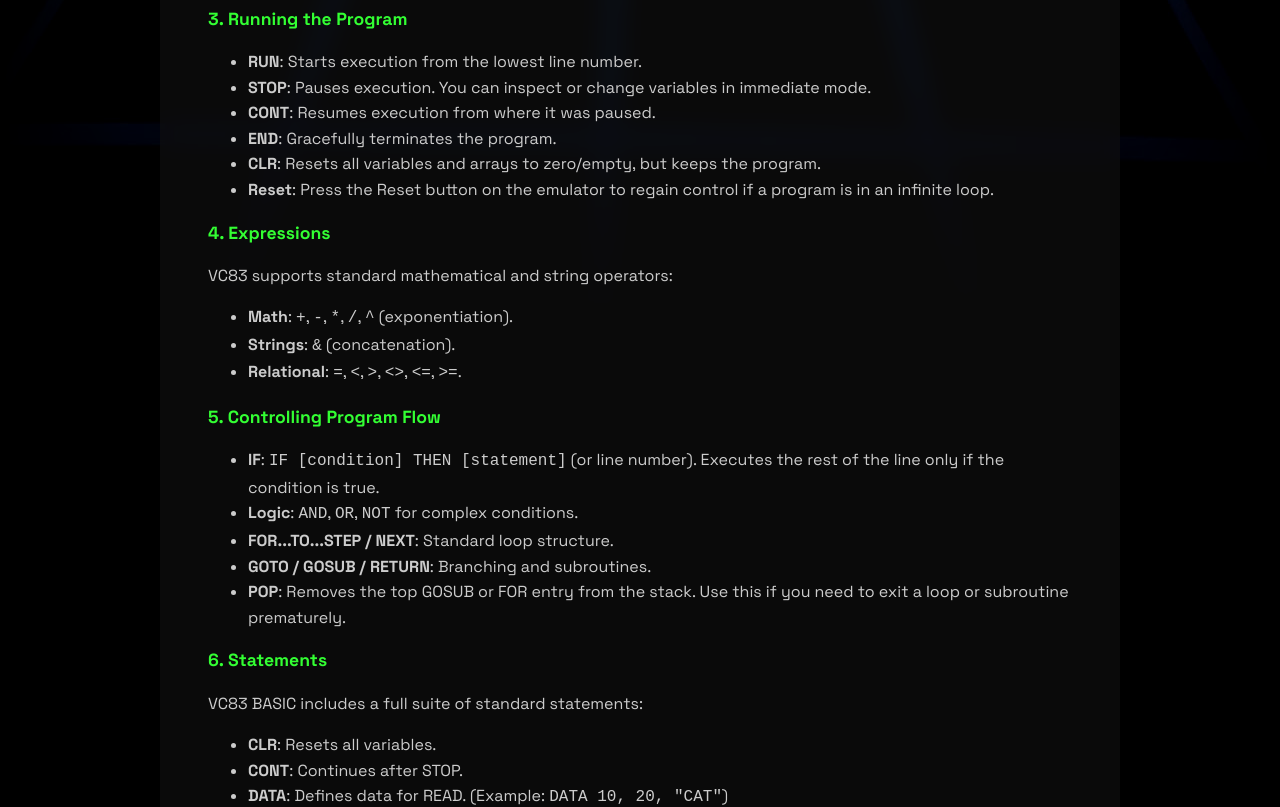
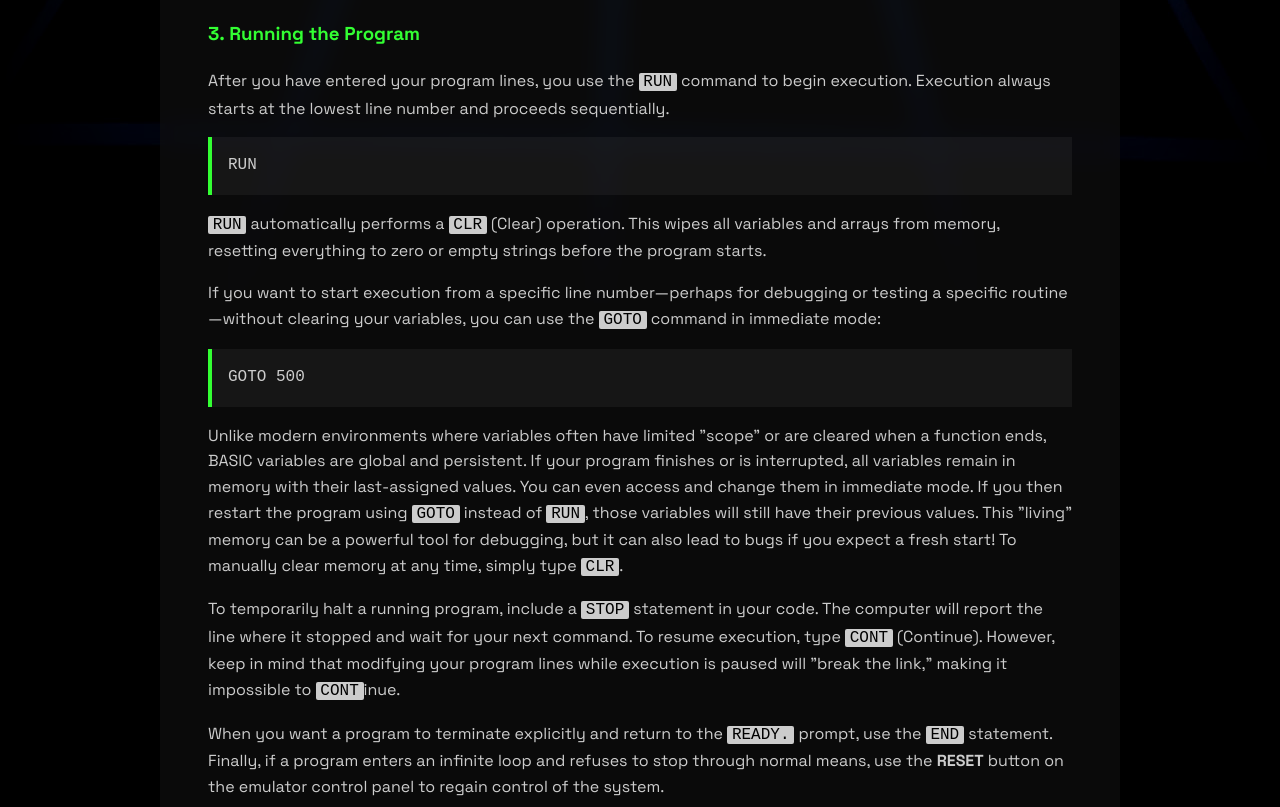
Before and after one commit to willisblackburn/vc83web, a React (Vite) app: page / in a window 1280 px wide. Shown: the part 1120-1927 px from the top of the page. Built offline with nearby package versions, Linux system fonts and the light colour scheme.

Commit message:
User manual improvements

```diff
--- a/src/index.css
+++ b/src/index.css
@@ -296,13 +296,22 @@ h2 {
   font-size: 2rem;
 }
 
-.content-area-panel h2 {
+.content-area-panel h2,
+.content-area-panel h3 {
   color: var(--retro-green);
 }
 
 .page-content {
   line-height: 1.6;
   font-size: 1.0rem;
+}
+
+.page-content code {
+  font-family: var(--font-mono);
+  background-color: var(--retro-gray);
+  color: #000;
+  padding: 0 0.3rem;
+  border-radius: 2px;
 }
 
 .page-content a {
--- a/src/pages/Manual.tsx
+++ b/src/pages/Manual.tsx
@@ -3,7 +3,7 @@ import React from 'react';
 const Manual: React.FC = () => {
   return (
     <>
-      <h2>1. Immediate Mode</h2>
+      <h3>1. Immediate Mode</h3>
       <p>
         You can enter any BASIC statement without a line number to execute it immediately.
         This is useful for calculations or testing commands.
@@ -13,7 +13,7 @@ const Manual: React.FC = () => {
         <li><strong>Example</strong>: <code>INPUT A$: PRINT "HELLO ";A$</code></li>
       </ul>
 
-      <h2>2. Entering and Editing the Program</h2>
+      <h3>2. Entering and Editing the Program</h3>
       <p>
         Lines starting with a line number (1–65535) are stored in memory as part of your program.
       </p>
@@ -24,17 +24,48 @@ const Manual: React.FC = () => {
         <li><strong>NEW</strong>: Erases the entire program and all variables from memory.</li>
       </ul>
 
-      <h2>3. Running the Program</h2>
-      <ul>
-        <li><strong>RUN</strong>: Starts execution from the lowest line number.</li>
-        <li><strong>STOP</strong>: Pauses execution. You can inspect or change variables in immediate mode.</li>
-        <li><strong>CONT</strong>: Resumes execution from where it was paused.</li>
-        <li><strong>END</strong>: Gracefully terminates the program.</li>
-        <li><strong>CLR</strong>: Resets all variables and arrays to zero/empty, but keeps the program.</li>
-        <li><strong>Reset</strong>: Press the Reset button on the emulator to regain control if a program is in an infinite loop.</li>
-      </ul>
+      <h3>3. Running the Program</h3>
+      <p>
+        After you have entered your program lines, you use the <code>RUN</code> command to begin execution.
+        Execution always starts at the lowest line number and proceeds sequentially.
+      </p>
+      <div className="code">
+        RUN
+      </div>
+      <p>
+        <code>RUN</code> automatically performs a <code>CLR</code> (Clear) operation. This wipes all variables
+        and arrays from memory, resetting everything to zero or empty strings before the program starts.
+      </p>
+      <p>
+        If you want to start execution from a specific line number—perhaps for debugging or testing a specific routine—without
+        clearing your variables, you can use the <code>GOTO</code> command in immediate mode:
+      </p>
+      <div className="code">
+        GOTO 500
+      </div>
+      <p>
+        Unlike modern environments where variables often have limited "scope" or are cleared when a function ends,
+        BASIC variables are global and persistent. If your program finishes or is interrupted,
+        all variables remain in memory with their last-assigned values. You can even access and change them
+        in immediate mode. If you then restart the program using <code>GOTO</code> instead of <code>RUN</code>,
+        those variables will still have their previous values. This "living" memory can be a powerful tool
+        for debugging, but it can also lead to bugs if you expect a fresh start! To manually clear
+        memory at any time, simply type <code>CLR</code>.
+      </p>
+      <p>
+        To temporarily halt a running program, include a <code>STOP</code> statement in your code. The computer will
+        report the line where it stopped and wait for your next command. To resume execution,
+        type <code>CONT</code> (Continue). However, keep in mind that modifying your program lines
+        while execution is paused will "break the link," making it impossible to <code>CONT</code>inue.
+      </p>
+      <p>
+        When you want a program to terminate explicitly and return to the <code>READY.</code> prompt,
+        use the <code>END</code> statement. Finally, if a program enters an infinite loop and
+        refuses to stop through normal means, use the <strong>RESET</strong> button on the emulator
+        control panel to regain control of the system.
+      </p>
 
-      <h2>4. Expressions</h2>
+      <h3>4. Expressions</h3>
       <p>VC83 supports standard mathematical and string operators:</p>
       <ul>
         <li><strong>Math</strong>: <code>+</code>, <code>-</code>, <code>*</code>, <code>/</code>, <code>^</code> (exponentiation).</li>
@@ -42,7 +73,7 @@ const Manual: React.FC = () => {
         <li><strong>Relational</strong>: <code>=</code>, <code>&lt;</code>, <code>&gt;</code>, <code>&lt;&gt;</code>, <code>&lt;=</code>, <code>&gt;=</code>.</li>
       </ul>
 
-      <h2>5. Controlling Program Flow</h2>
+      <h3>5. Controlling Program Flow</h3>
       <ul>
         <li><strong>IF</strong>: <code>IF [condition] THEN [statement]</code> (or line number). Executes the rest of the line only if the condition is true.</li>
         <li><strong>Logic</strong>: <code>AND</code>, <code>OR</code>, <code>NOT</code> for complex conditions.</li>
@@ -51,7 +82,7 @@ const Manual: React.FC = () => {
         <li><strong>POP</strong>: Removes the top GOSUB or FOR entry from the stack. Use this if you need to exit a loop or subroutine prematurely.</li>
       </ul>
 
-      <h2>6. Statements</h2>
+      <h3>6. Statements</h3>
       <p>VC83 BASIC includes a full suite of standard statements:</p>
       <ul>
         <li><strong>CLR</strong>: Resets all variables.</li>
@@ -80,7 +111,7 @@ const Manual: React.FC = () => {
         <li><strong>STOP</strong>: Pauses the program.</li>
       </ul>
 
-      <h2>7. Functions</h2>
+      <h3>7. Functions</h3>
       <ul>
         <li><strong>ABS(N)</strong>: Absolute value.</li>
         <li><strong>ADR(V$)</strong>: Returns the memory address of string data.</li>
```
